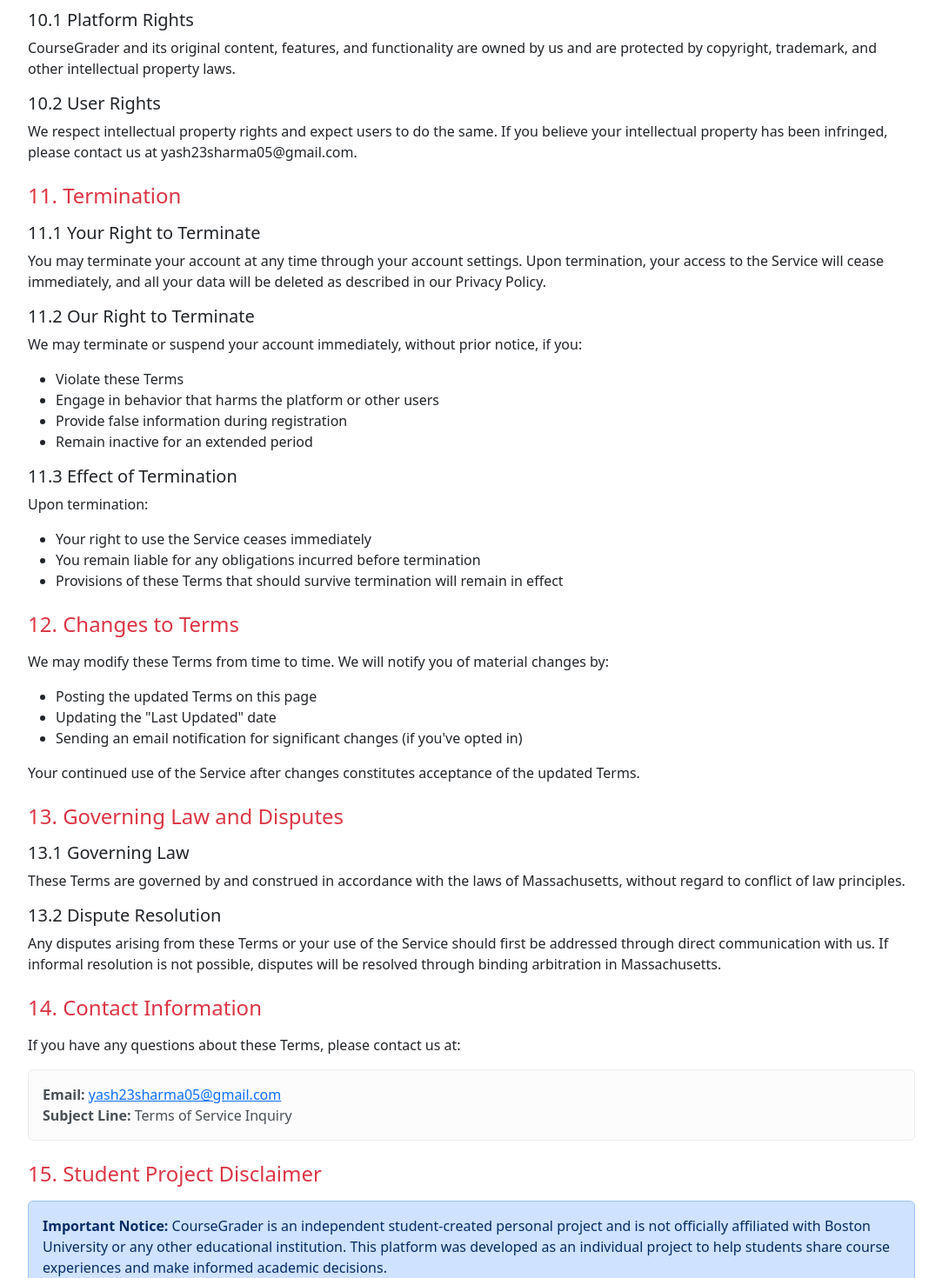
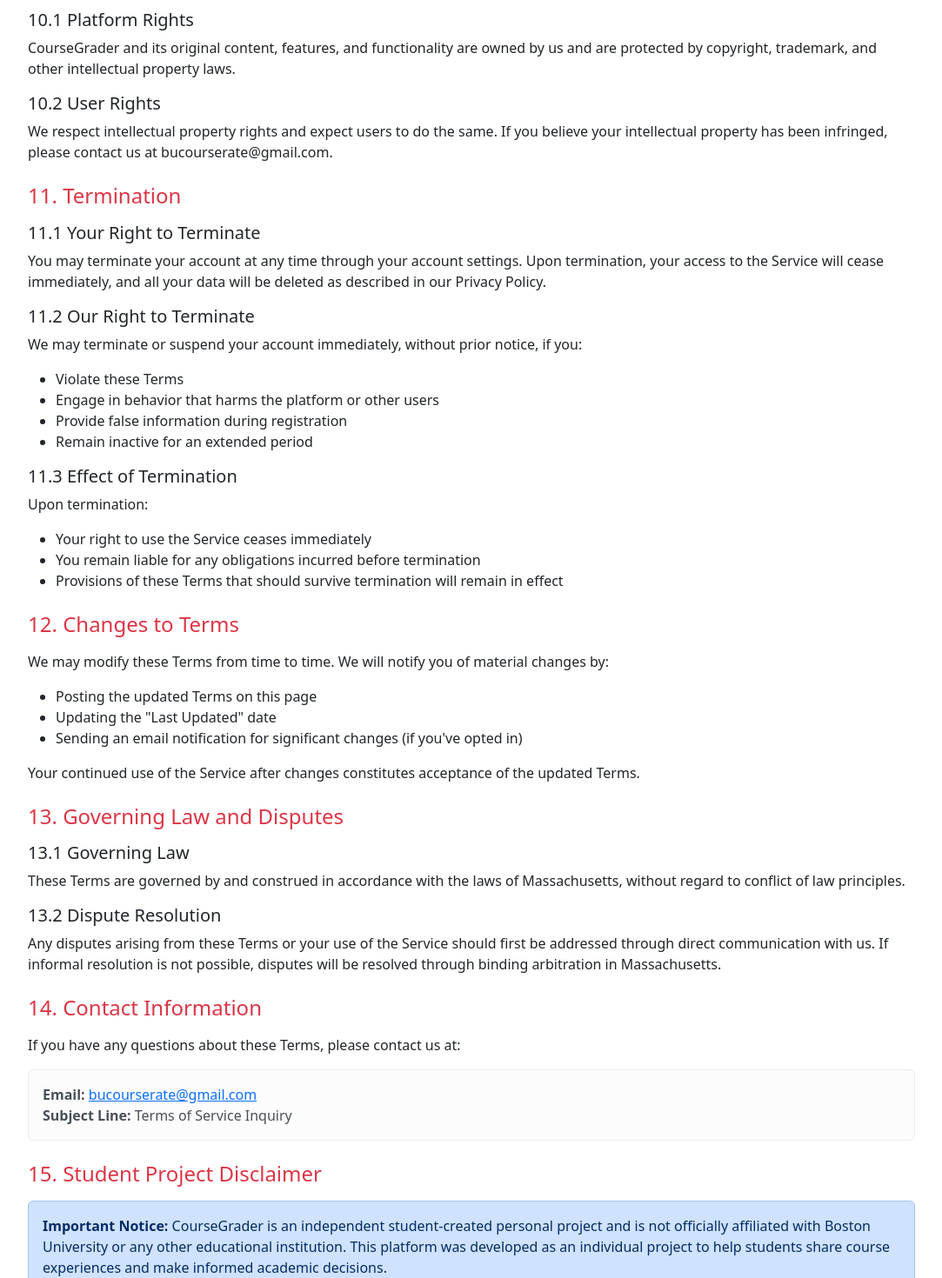
Before and after one commit to YS-05/BURate, a React (Vite) app in the folder CourseGraderFrontend/: page /terms in a window 1280 px wide. Shown: the part 3391-4861 px from the top of the page at 87% size, without its empty margins (98-1181 px from the left). Built offline with nearby package versions, Linux system fonts and the light colour scheme; no server answers.

Commit message:
Add register message and tweak small errors

```diff
--- a/CourseGraderFrontend/src/pages/guest/Contact.tsx
+++ b/CourseGraderFrontend/src/pages/guest/Contact.tsx
@@ -56,7 +56,7 @@
       <div className="container mt-4 mb-4" style={{ width: "80%" }}>
         <h2 className="text-center mb-4">Contact</h2>
         <p className="text-muted text-center mb-4">
-          I'm always eager to hear from CourseGrader users! Whether you have
+          I'm always eager to hear from BU Rate users! Whether you have
           questions, suggestions for improvements, or just want to share your
           experience, I'd love to connect. Your feedback helps make this
           platform better for the entire BU community.
--- a/CourseGraderFrontend/src/pages/guest/Privacy.tsx
+++ b/CourseGraderFrontend/src/pages/guest/Privacy.tsx
@@ -389,8 +389,8 @@
                     </p>
                     <div className="alert alert-light">
                       <strong>Email:</strong>{" "}
-                      <a href="mailto:yash23sharma05@gmail.com">
-                        yash23sharma05@gmail.com
+                      <a href="mailto:bucourserate@gmail.com">
+                        bucourserate@gmail.com
                       </a>
                       <br />
                       <strong>Subject Line:</strong> Privacy Policy Inquiry
--- a/CourseGraderFrontend/src/pages/guest/Register.tsx
+++ b/CourseGraderFrontend/src/pages/guest/Register.tsx
@@ -92,6 +92,14 @@
     >
       <div className="container" style={{ maxWidth: "480px", width: "100%" }}>
         <h2 className="text-center mb-4">Sign up to start rating BU courses</h2>
+
+        <div className="alert mb-4" role="alert">
+          <div className="text-muted text-center">
+            Recommended: Register with your personal account as you might not
+            get the verification code at bu email
+          </div>
+        </div>
+
         <form onSubmit={handleSubmit(onSubmit)} noValidate>
           <div className="mb-2">
             <label className="form-label">Email address:</label>
--- a/CourseGraderFrontend/src/pages/guest/Terms.tsx
+++ b/CourseGraderFrontend/src/pages/guest/Terms.tsx
@@ -361,7 +361,7 @@
                       We respect intellectual property rights and expect users
                       to do the same. If you believe your intellectual property
                       has been infringed, please contact us at
-                      yash23sharma05@gmail.com.
+                      bucourserate@gmail.com.
                     </p>
                   </section>
 
@@ -460,8 +460,8 @@
                     </p>
                     <div className="alert alert-light">
                       <strong>Email:</strong>{" "}
-                      <a href="mailto:yash23sharma05@gmail.com">
-                        yash23sharma05@gmail.com
+                      <a href="mailto:bucourserate@gmail.com">
+                        bucourserate@gmail.com
                       </a>
                       <br />
                       <strong>Subject Line:</strong> Terms of Service Inquiry
```
Also changed, not shown: 1 other file (tests, documents, lock files or other folders).
